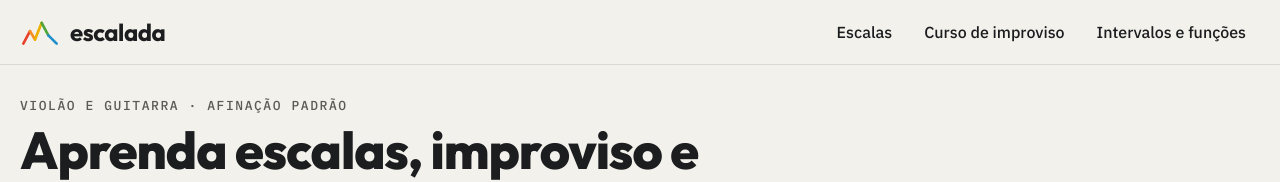
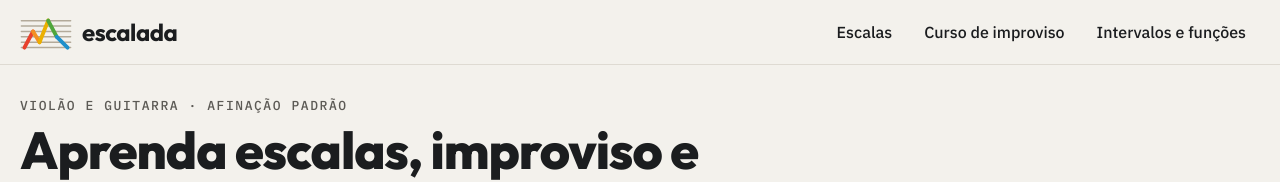
Before and after one commit to markintela/escalada, a Next.js app: page / in a window 1280 px wide. Shown: the top 182 px of the page. Built offline with nearby package versions, Linux system fonts and the light colour scheme.

Commit message:
Logo pequeno e favicon mostram as cordas do violão
Co-Authored-By: Claude Opus 5.5 <noreply@anthropic.com>

```diff
--- a/components/Logo.tsx
+++ b/components/Logo.tsx
@@ -1,5 +1,7 @@
 // Símbolo da marca escalada: uma montanha em cinco traços coloridos
-// (as cores das listras retrô), como uma linha subindo pelas cordas.
+// (as cores das listras retrô) subindo pelas seis cordas do violão.
+const STRINGS = [40, 65, 90, 115, 140, 165];
+
 const SEGMENTS = [
   { x1: 20, y1: 165, x2: 60, y2: 90, color: '#E8412C' },
   { x1: 60, y1: 90, x2: 90, y2: 140, color: '#F39021' },
@@ -8,7 +10,10 @@ const SEGMENTS = [
   { x1: 170, y1: 115, x2: 220, y2: 165, color: '#1E8FCB' },
 ];
 
-export default function LogoMark({ size = 40 }: { size?: number }) {
+export default function LogoMark({ size = 48 }: { size?: number }) {
+  // Em tamanhos pequenos, as cordas precisam de um traço mais grosso
+  // (em unidades do viewBox) para continuarem visíveis na tela.
+  const stringWidth = size < 80 ? 7 : 3;
   return (
     <svg
       width={size}
@@ -19,8 +24,11 @@ export default function LogoMark({ size = 40 }: { size?: number }) {
       strokeLinejoin="round"
       aria-hidden="true"
     >
+      {STRINGS.map((y) => (
+        <line key={y} x1={6} y1={y} x2={234} y2={y} stroke="#B3AA9A" strokeWidth={stringWidth} />
+      ))}
       {SEGMENTS.map((s) => (
-        <line key={s.color} x1={s.x1} y1={s.y1} x2={s.x2} y2={s.y2} stroke={s.color} strokeWidth={16} />
+        <line key={s.color} x1={s.x1} y1={s.y1} x2={s.x2} y2={s.y2} stroke={s.color} strokeWidth={18} />
       ))}
     </svg>
   );
--- a/components/Nav.tsx
+++ b/components/Nav.tsx
@@ -16,7 +16,7 @@ export default function Nav() {
     <nav className="topnav" aria-label="Principal">
       <div className="topnav-inner">
         <Link href="/" className="brand">
-          <LogoMark size={40} />
+          <LogoMark size={52} />
           escalada
         </Link>
         <div className="navlinks">
```
Also changed, not shown: app/icon.svg.
